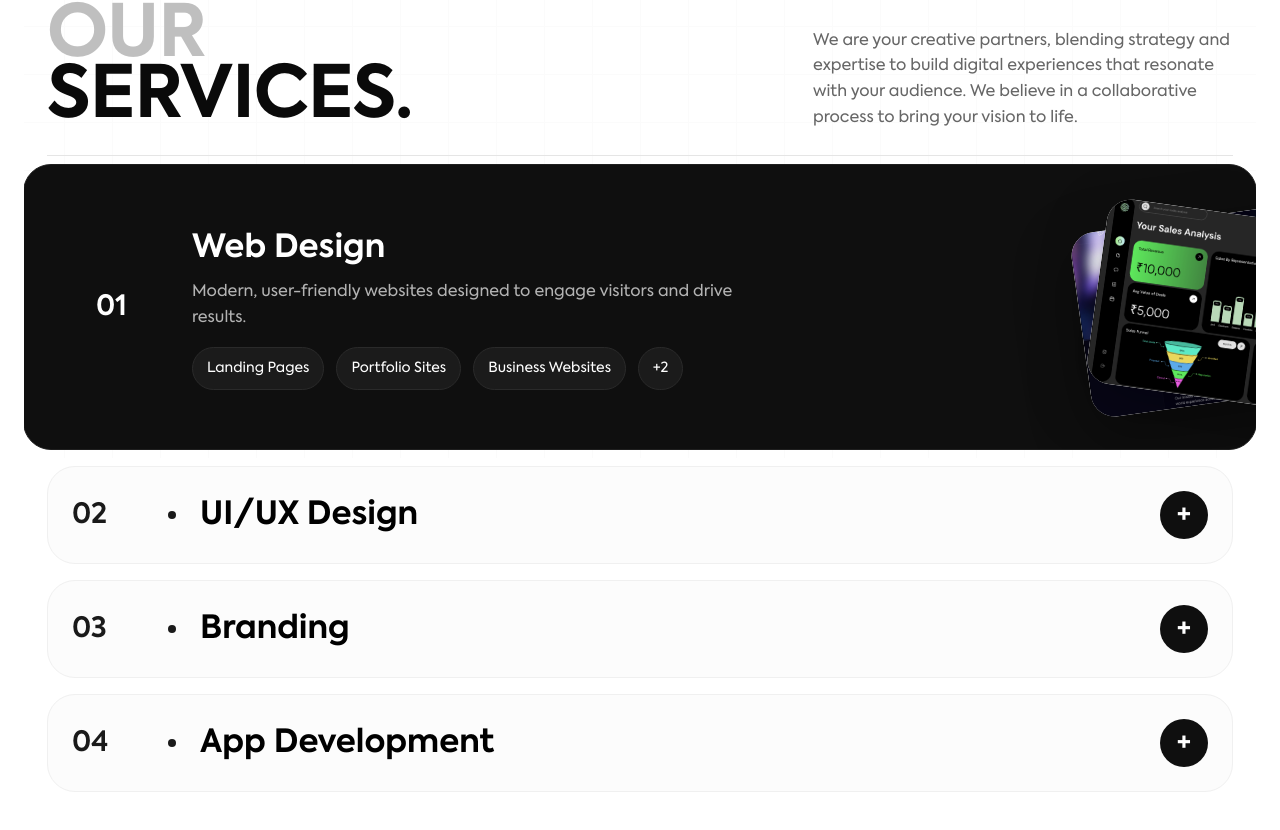
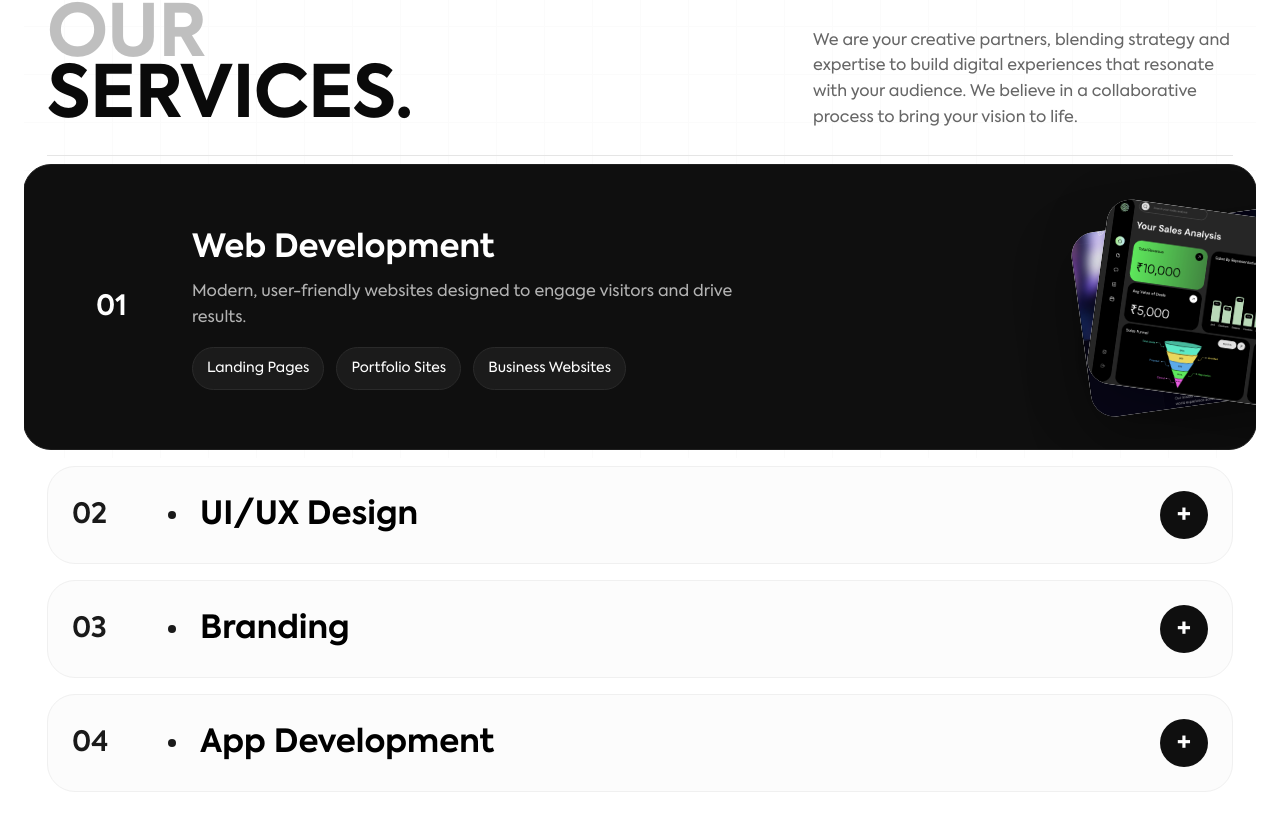
Before and after one commit to Gautham28/localhoststudio, a Next.js app: page / in a window 1280 px wide. Shown: the part 1046-1876 px from the top of the page. Built offline with nearby package versions, Linux system fonts and the light colour scheme.

Commit message:
minor typo fix

```diff
--- a/src/components/Services.tsx
+++ b/src/components/Services.tsx
@@ -36,10 +36,10 @@ type Service = {
 const SERVICES: Service[] = [
   {
     id: 1,
-    title: 'Web Design',
+    title: 'Web Development',
     description:
       'Modern, user-friendly websites designed to engage visitors and drive results.',
-    tags: ['Landing Pages', 'Portfolio Sites', 'Business Websites', '+2']
+    tags: ['Landing Pages', 'Portfolio Sites', 'Business Websites']
   },
   { id: 2,
     title: 'UI/UX Design',
```
